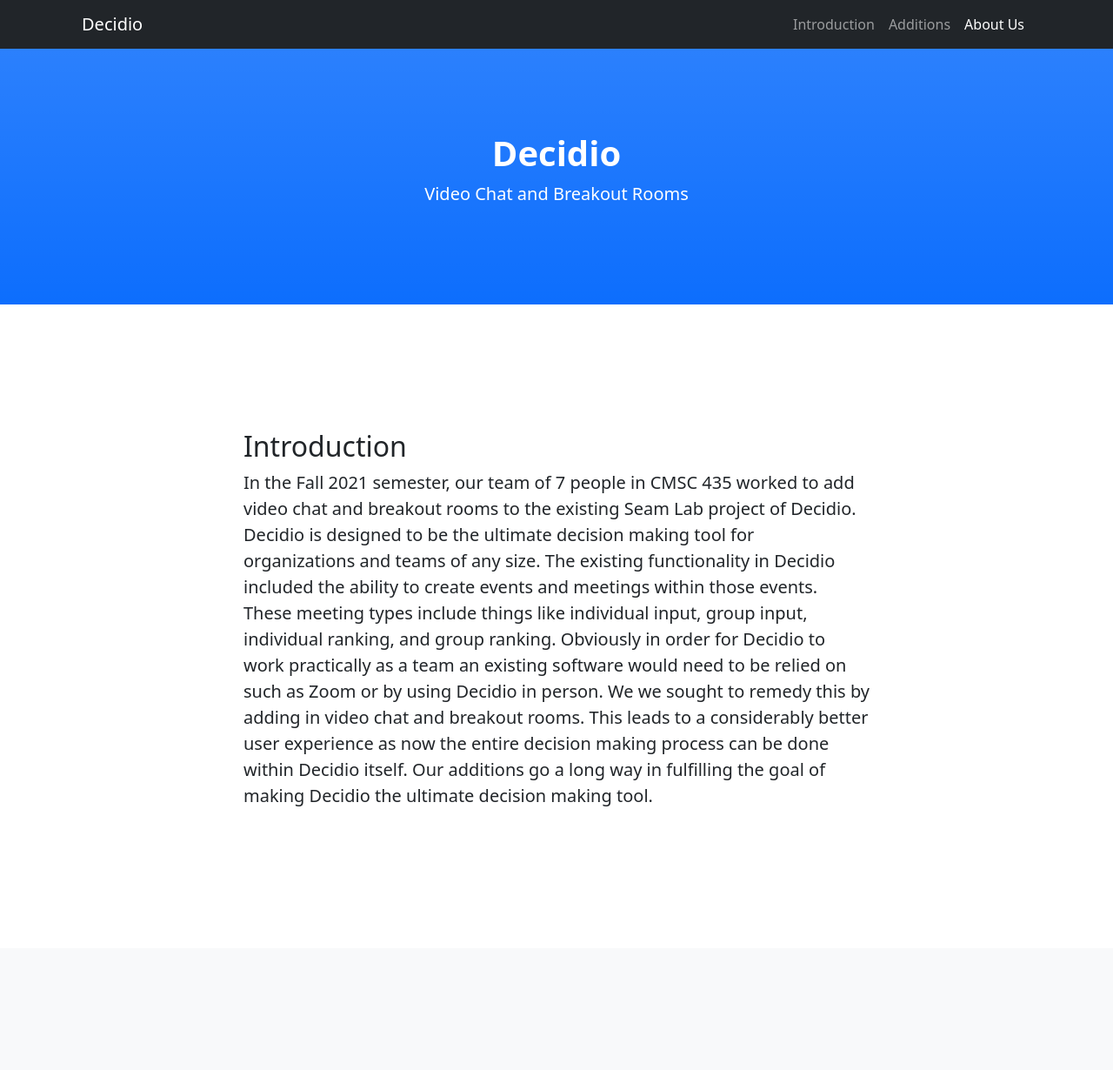
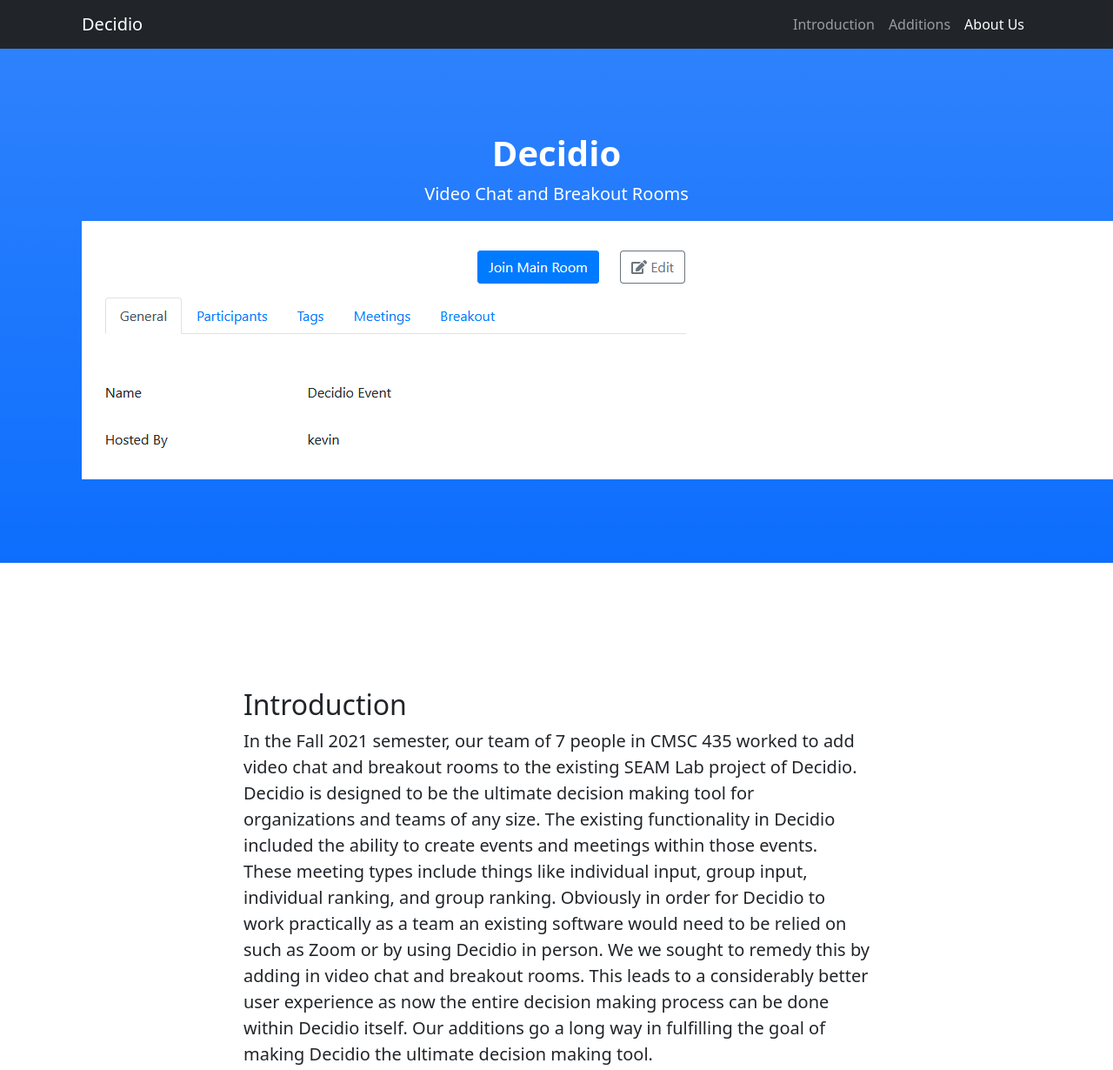
Before and after one commit to Deanfost/cmsc435-advert, a website: page public/index.html in a window 1280 px wide. Shown: the top 1230 px of the page at 87% size. Drawn offline with nearby package versions, Linux system fonts and the light colour scheme; files whose address does not match are found by name.

Commit message:
added header image

```diff
--- a/public/index.html
+++ b/public/index.html
@@ -5,7 +5,7 @@
         <meta name="viewport" content="width=device-width, initial-scale=1, shrink-to-fit=no" />
         <meta name="description" content="" />
         <meta name="author" content="" />
-        <title>Decidio</title>
+        <title>Decidio Information</title>
         <link rel="icon" type="image/x-icon" href="assets/favicon.ico" />
         <!-- Core theme CSS (includes Bootstrap)-->
         <link href="stylesheets/styles.css" rel="stylesheet" />
@@ -30,6 +30,7 @@
             <div class="container px-4 text-center">
                 <h1 class="fw-bolder">Decidio</h1>
                 <p class="lead">Video Chat and Breakout Rooms</p>
+                <img src="assets/header.png">
             </div>
         </header>
         <!-- About section-->
@@ -39,7 +40,7 @@
                     <div class="col-lg-8">
                         <h2>Introduction</h2>
                         <p class="lead">
-                            In the Fall 2021 semester, our team of 7 people in CMSC 435 worked to add video chat and breakout rooms to the existing Seam Lab project of Decidio. Decidio is designed to be the ultimate decision making tool for organizations and teams of any size. The existing functionality in Decidio included the ability to create events and meetings within those events. These meeting types include things like individual input, group input, individual ranking, and group ranking. Obviously in order for Decidio to work practically as a team an existing software would need to be relied on such as Zoom or by using Decidio in person. We we sought to remedy this by adding in video chat and breakout rooms. This leads to a considerably better user experience as now the entire decision making process can be done within Decidio itself. Our additions go a long way in fulfilling the goal of making Decidio the ultimate decision making tool.
+                            In the Fall 2021 semester, our team of 7 people in CMSC 435 worked to add video chat and breakout rooms to the existing SEAM Lab project of Decidio. Decidio is designed to be the ultimate decision making tool for organizations and teams of any size. The existing functionality in Decidio included the ability to create events and meetings within those events. These meeting types include things like individual input, group input, individual ranking, and group ranking. Obviously in order for Decidio to work practically as a team an existing software would need to be relied on such as Zoom or by using Decidio in person. We we sought to remedy this by adding in video chat and breakout rooms. This leads to a considerably better user experience as now the entire decision making process can be done within Decidio itself. Our additions go a long way in fulfilling the goal of making Decidio the ultimate decision making tool.
                         </p>
                     </div>
                 </div>
```
Also changed, not shown: public/assets/favicon.ico, public/assets/header.png (added).
